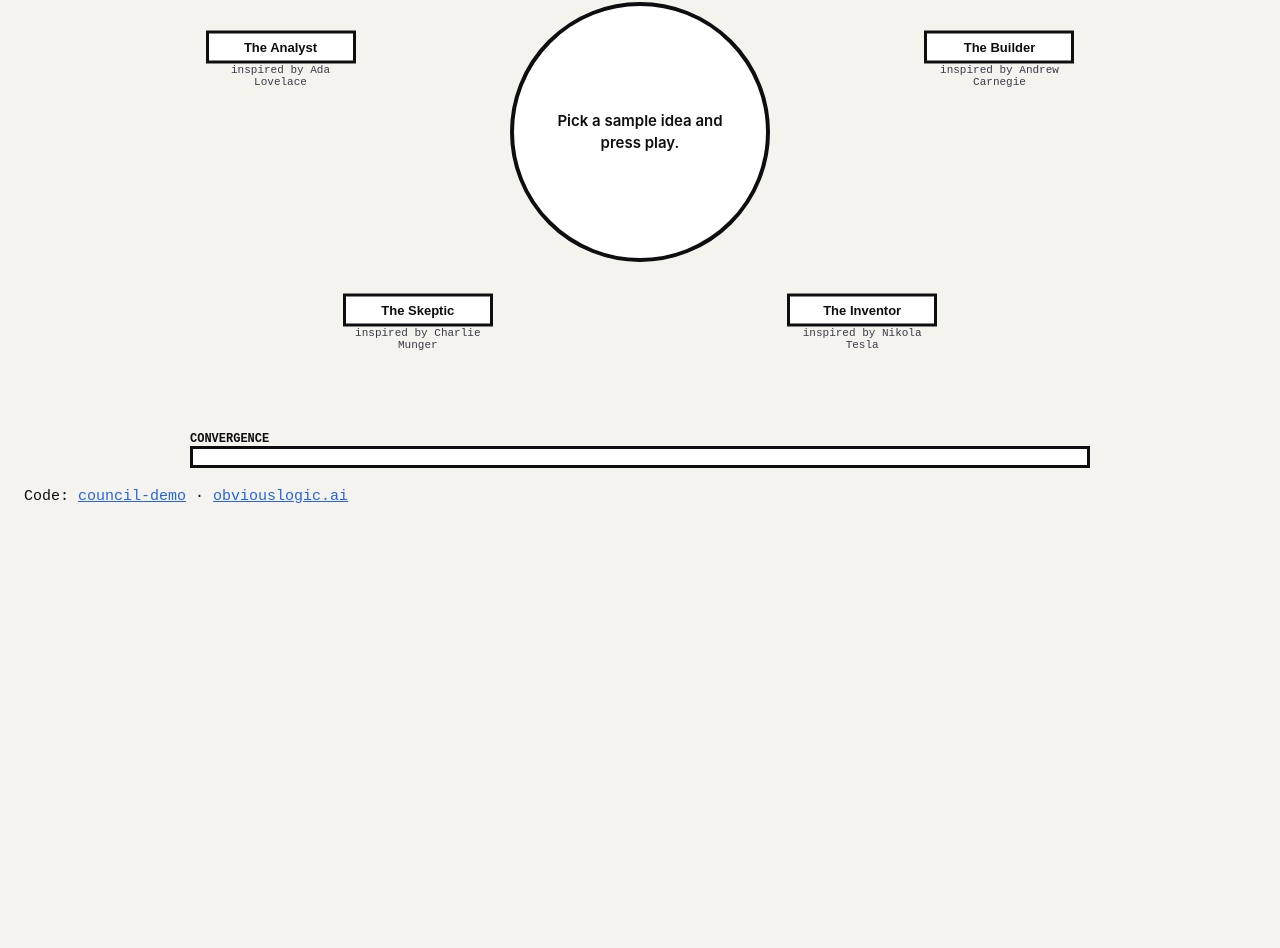
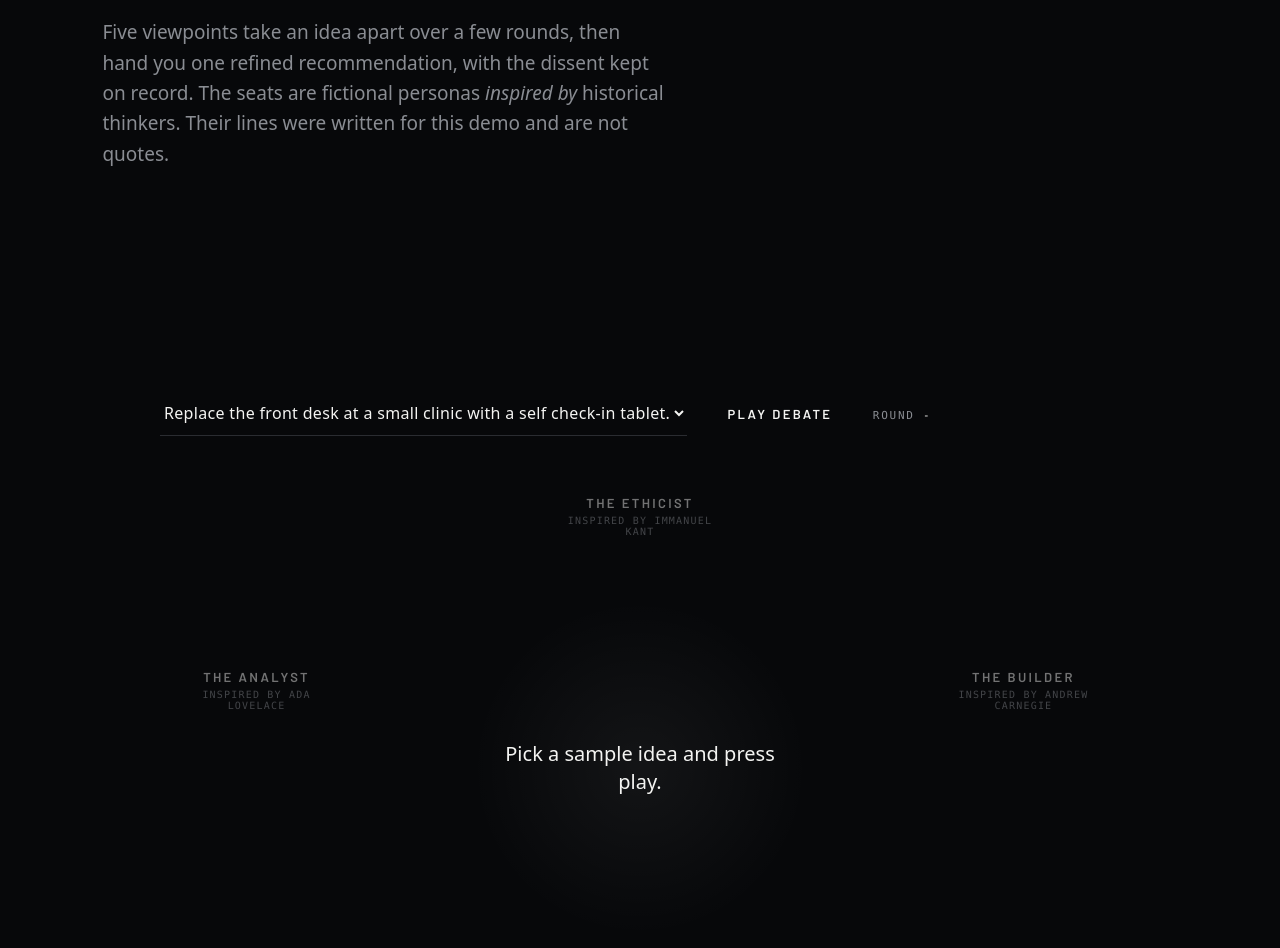
Before and after one commit to obviouslogic-ai/assembly-demo, a website: page index.html in a window 1280 px wide. Shown: the part 425-1373 px from the top of the page. Before the commit the page ends 951 px from the top, so only its background shows below. Drawn offline with Linux system fonts and the light colour scheme.

Commit message:
Restyle: dark mission-control theme, bundled Barlow font

```diff
--- a/index.html
+++ b/index.html
@@ -1,33 +1,29 @@
 <!doctype html><html lang="en"><head><meta charset="utf-8"><meta name="viewport" content="width=device-width,initial-scale=1">
-<title>The Council: stress-test an idea before you spend on it</title>
+<title>The Council: stress-test an idea before you spend on it</title><link rel="stylesheet" href="theme.css">
 <style>
-:root{--ink:#0E0E10;--paper:#F5F3EE;--blue:#2563EB;--slate:#3A3A4A;--red:#D62828;--green:#1F8A3B}
-*{box-sizing:border-box}body{margin:0;background:var(--paper);color:var(--ink);font:15px/1.45 Inter,system-ui,sans-serif}
-header,.bar,footer{padding:18px 24px;border-bottom:4px solid var(--ink)}h1{margin:0;font:800 clamp(24px,4vw,42px) "Plus Jakarta Sans",Inter,sans-serif;text-transform:uppercase}
-.tag{display:inline-block;background:var(--ink);color:var(--paper);font:700 12px "JetBrains Mono",monospace;padding:3px 8px}
-button,select{font:700 14px "Plus Jakarta Sans",Inter,sans-serif;padding:8px 12px;border:3px solid var(--ink);background:#fff;box-shadow:3px 3px 0 var(--ink);cursor:pointer}
-#play{background:var(--blue);color:#fff}
-#table{position:relative;height:560px;margin:20px auto;max-width:900px}
-#round{position:absolute;left:50%;top:50%;transform:translate(-50%,-50%);width:260px;height:260px;border:4px solid var(--ink);border-radius:50%;display:flex;flex-direction:column;align-items:center;justify-content:center;text-align:center;padding:24px;background:#fff;font-weight:600}
-.seat{position:absolute;width:150px;transform:translate(-50%,-50%);text-align:center}
-.seat .who{border:3px solid var(--ink);background:#fff;padding:6px;font:800 13px "Plus Jakarta Sans",sans-serif}
-.seat small{display:block;font:11px "JetBrains Mono",monospace;color:var(--slate)}
-.seat.on .who{background:var(--ink);color:var(--paper)}
-.bubble{position:absolute;width:230px;border:3px solid var(--ink);background:#fff;box-shadow:4px 4px 0 var(--ink);padding:8px;font-size:13px;transform:translate(-50%,-50%);z-index:2}
-.bubble b{text-transform:uppercase;font:800 11px "JetBrains Mono",monospace}
-.for b{color:var(--green)}.against b{color:var(--red)}.refine b{color:var(--blue)}.dissent b{color:var(--slate)}
-#meter{height:22px;border:3px solid var(--ink);background:#fff;max-width:900px;margin:0 auto}#fill{height:100%;width:0;background:var(--blue);transition:width .6s}
-#result{max-width:900px;margin:16px auto;border:4px solid var(--ink);background:#fff;padding:14px;display:none}
-footer{border:0;font-family:"JetBrains Mono",monospace}a{color:var(--blue)}
+#table{position:relative;width:100%;height:600px;margin:4vh auto;max-width:960px}
+#round{position:absolute;left:50%;top:50%;transform:translate(-50%,-50%);width:300px;text-align:center;font:400 20px/1.4 system-ui,sans-serif;color:var(--fg)}
+#round::before{content:"";position:absolute;left:50%;top:50%;width:340px;height:340px;transform:translate(-50%,-50%);border-radius:50%;background:radial-gradient(circle,#ffffff0d,transparent 70%);z-index:-1}
+.seat{position:absolute;width:170px;transform:translate(-50%,-50%);text-align:center;transition:opacity .8s;opacity:.45}
+.seat .who{font:600 13px Barlow,sans-serif;letter-spacing:.18em;text-transform:uppercase}
+.seat small{display:block;font:10px ui-monospace,Menlo,monospace;letter-spacing:.12em;text-transform:uppercase;color:var(--dim);margin-top:4px}
+.seat.on{opacity:1}
+.bubble{position:absolute;width:220px;transform:translate(-50%,-50%);font-size:15px;line-height:1.5;z-index:2;animation:fade .8s ease}
+@keyframes fade{from{opacity:0;transform:translate(-50%,-40%)}}
+.bubble b{font:11px ui-monospace,Menlo,monospace;letter-spacing:.18em;text-transform:uppercase;font-weight:400}
+.for b{color:var(--ok)}.against b{color:var(--bad)}.refine b{color:var(--accent)}.dissent b{color:var(--dim)}
+#meter{width:100%;height:1px;background:var(--faint);max-width:960px;margin:8px auto 0}#fill{height:1px;width:0;background:var(--fg);transition:width 1.2s ease}
+#result{max-width:640px;margin:10vh auto;display:none}#result b{font:11px ui-monospace,Menlo,monospace;letter-spacing:.18em;color:var(--dim);font-weight:400}#result p{font-size:20px;margin:8px 0 40px}
+.wrap{width:100%;max-width:960px;margin:0 auto}
 </style></head><body>
-<header><h1>Stress-test an idea before you spend on it.</h1>
-<p>Five viewpoints argue an idea over a few rounds, push back, refine it, and hand you one recommendation with the dissent kept on record. <span class="tag">SAMPLE DEBATES · REPLAY ONLY</span></p>
-<p style="font-size:13px">Seats are fictional personas <em>inspired by</em> historical thinkers. Their lines are written for this demo and are not quotes.</p></header>
-<div class="bar"><select id="pick"></select> <button id="play">Play debate</button> <span id="stat" style="font-family:'JetBrains Mono',monospace"></span></div>
+<section class="screen in"><div class="tele">DEMO 05 / <b>THE COUNCIL</b> &nbsp; MODE <b>REPLAY</b> &nbsp; SAMPLE DEBATES</div>
+<h1 style="margin-top:28px">Most bad ideas get funded because nobody argued.</h1>
+<p class="lede">Five viewpoints take an idea apart over a few rounds, then hand you one refined recommendation, with the dissent kept on record. The seats are fictional personas <em>inspired by</em> historical thinkers. Their lines were written for this demo and are not quotes.</p></section>
+<section class="screen"><div class="wrap tele"><select id="pick"></select> <button id="play">Play debate</button> ROUND <b id="stat">-</b></div>
 <div id="table"><div id="round">Pick a sample idea and press play.</div></div>
-<div style="max-width:900px;margin:0 auto;font:700 12px 'JetBrains Mono',monospace">CONVERGENCE</div><div id="meter"><div id="fill"></div></div>
-<div id="result"></div>
-<footer>Code: <a href="https://github.com/obviouslogic-ai/council-demo">council-demo</a> · <a href="https://obviouslogic.ai">obviouslogic.ai</a></footer>
+<div class="wrap tele">CONVERGENCE</div><div id="meter"><div id="fill"></div></div>
+<div id="result"></div></section>
+<footer class="tele">SOURCE <a href="https://github.com/obviouslogic-ai/council-demo">council-demo</a> &nbsp; / &nbsp; <a href="https://obviouslogic.ai">obviouslogic.ai</a></footer>
 <script type="module">
 import { loadAll, timeline } from "./player.js";
 const SPEED = new URLSearchParams(location.search).get("fast") ? 60 : 1600;
@@ -43,13 +39,14 @@
   const d = debates[pick.value]; document.getElementById("round").textContent = d.idea;
   for (const ev of timeline(d)) {
     table.querySelectorAll(".bubble").forEach(b => b.remove()); Object.values(seats).forEach(s => s.el.classList.remove("on"));
-    if (ev.type === "round") { document.getElementById("stat").textContent = `Round ${ev.round}`; fill.style.width = ev.convergence + "%"; continue; }
+    if (ev.type === "round") { document.getElementById("stat").textContent = `${String(ev.round).padStart(2,"0")}`; fill.style.width = ev.convergence + "%"; continue; }
     if (ev.type === "turn") { const s = seats[ev.seat]; s.el.classList.add("on");
-      const b = document.createElement("div"); b.className = "bubble " + ev.stance; b.style.left = (50 + (s.x - 50) * 0.45) + "%"; b.style.top = (50 + (s.y - 50) * 0.45) + "%";
+      const b = document.createElement("div"); b.className = "bubble " + ev.stance; b.style.left = (50 + (s.x - 50) * 0.5) + "%"; b.style.top = (50 + (s.y - 50) * 0.5) + "%";
       b.innerHTML = `<b>${ev.stance}</b><br>${ev.text}`; table.append(b); await sleep(SPEED); }
-    if (ev.type === "end") { fill.style.width = "100%"; document.getElementById("stat").textContent = "Done";
+    if (ev.type === "end") { fill.style.width = "100%"; document.getElementById("stat").textContent = "COMPLETE";
       result.innerHTML = `<b>RECOMMENDATION</b><p>${ev.recommendation}</p><b>DISSENT ON RECORD</b><p>${ev.dissent}</p><small>${ev.note}</small>`; result.style.display = "block"; }
   }
   play.disabled = false; document.body.dataset.done = "1";
 };
-</script></body></html>
+</script><script>const io=new IntersectionObserver(es=>es.forEach(e=>e.isIntersecting&&e.target.classList.add("in")),{threshold:.15});document.querySelectorAll(".screen").forEach(s=>io.observe(s));</script>
+</body></html>
--- /dev/null
+++ b/theme.css
@@ -0,0 +1,19 @@
+@font-face{font-family:Barlow;font-weight:400;src:url(fonts/barlow-latin-400-normal.woff2) format("woff2")}
+@font-face{font-family:Barlow;font-weight:600;src:url(fonts/barlow-latin-600-normal.woff2) format("woff2")}
+:root{--bg:#07080A;--fg:#F4F4F2;--dim:#8A8D93;--faint:#2A2C31;--ok:#7CE0A3;--bad:#FF6B5E;--accent:#9DB8FF}
+*{box-sizing:border-box}html{scroll-behavior:smooth}
+body{margin:0;background:var(--bg);color:var(--fg);font:16px/1.6 system-ui,-apple-system,"Segoe UI",sans-serif}
+h1,h2,.h{font-family:Barlow,sans-serif;font-weight:600;text-transform:uppercase;letter-spacing:.14em;margin:0}
+h1{font-size:clamp(30px,5vw,60px);line-height:1.1;max-width:20ch}h2{font-size:15px;color:var(--dim);margin-bottom:24px}
+.screen{min-height:90vh;padding:12vh 8vw;display:flex;flex-direction:column;justify-content:center;opacity:.25;transform:translateY(24px);transition:opacity 1.2s ease,transform 1.2s ease}
+.screen.in{opacity:1;transform:none}
+.lede{max-width:52ch;color:var(--dim);font-size:19px;margin-top:28px}
+.tele{font:11px/1.4 ui-monospace,"SFMono-Regular",Menlo,monospace;letter-spacing:.16em;text-transform:uppercase;color:var(--dim)}
+.tele b{color:var(--fg);font-weight:400}
+button,select,input{background:transparent;color:var(--fg);border:0;font:600 13px Barlow,sans-serif;letter-spacing:.18em;text-transform:uppercase;padding:10px 0;margin-right:32px;cursor:pointer}
+button:hover{color:var(--accent)}button:disabled{color:var(--faint);cursor:default}
+input{text-transform:none;letter-spacing:0;font:400 20px system-ui,sans-serif;width:100%;max-width:640px;border-bottom:1px solid var(--faint);margin-bottom:16px}
+select{border-bottom:1px solid var(--faint);text-transform:none;letter-spacing:.02em;font:400 16px system-ui,sans-serif}
+select option{background:var(--bg)}
+a{color:var(--fg);text-decoration:underline;text-underline-offset:4px;text-decoration-color:var(--dim)}
+footer{padding:8vh 8vw}
```
Also changed, not shown: fonts/barlow-latin-400-normal.woff2 (added), fonts/barlow-latin-600-normal.woff2 (added), screenshot-after.png (added), screenshot-before.png (added).
